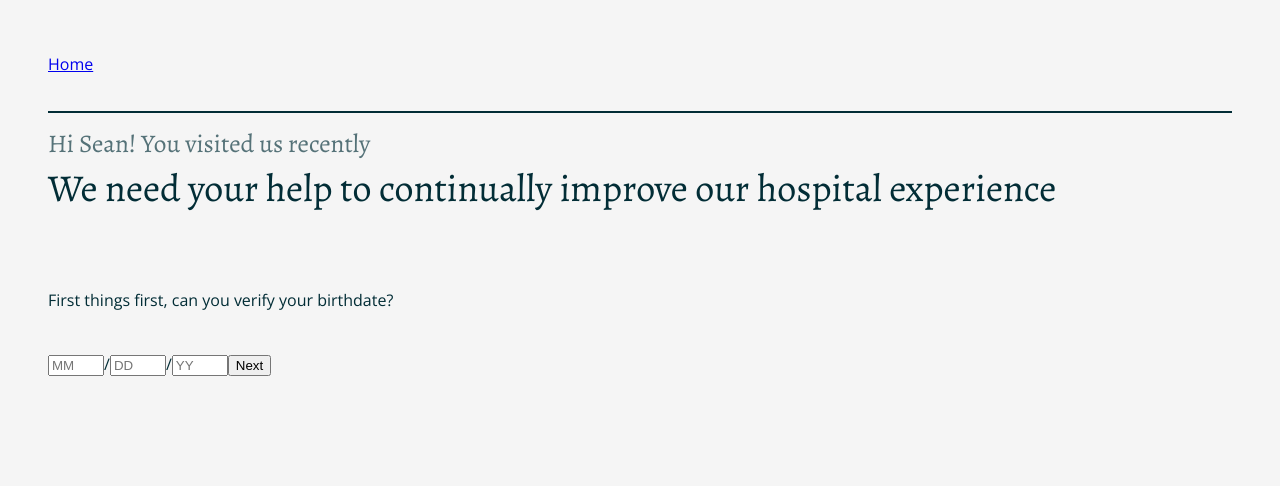
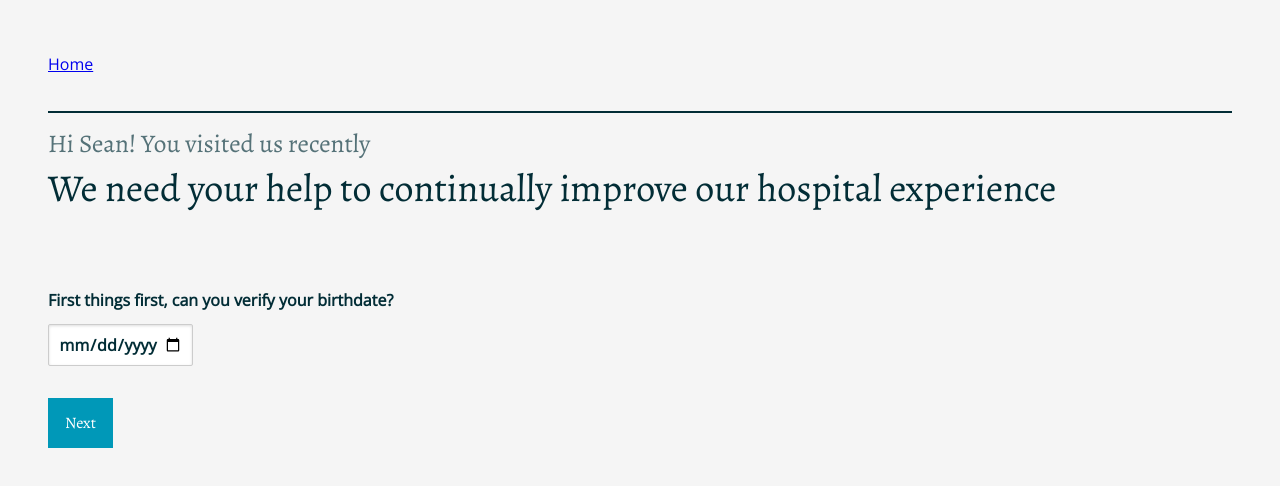
Before and after one commit to MobilityLabs/hospital-survey, a React app: page /steps/1 in a window 1280 px wide. Shown: the top 486 px of the page. Built offline with nearby package versions, Linux system fonts and the light colour scheme; the HTML template or start-up script is replaced by a standard one.

Commit message:
Add form styling, chaneg form to use datepicker input

```diff
--- a/src/App.scss
+++ b/src/App.scss
@@ -9,19 +9,196 @@
   padding: 3em;
 }
 
+
+button,
 .button {
   $button-color: saturate(lighten($body-color, 25), 25);
   @extend .h4;
   background-color: $button-color;
   color: white;
-  padding: 1em;
+  padding: .5em 1em;
   display: inline-block;
   border: 1px solid $button-color;
   font-size: 1em;
   font-family: $header-font-family;
+  text-decoration: none;
   &:hover {
     background-color: darken($button-color, 15);
     border-color: darken($button-color, 15);
     cursor: pointer;
   }
+  form & {
+    display: block;
+  }
+  p + &:first-of-type {
+    margin-top: 0;
+  }
 }
+
+
+/* ------------------- */
+/* Form Styles
+/* ----------------- */
+
+form > div { margin-bottom: 1em; }
+
+input,
+optgroup,
+select,
+keygen::-webkit-keygen-select,
+select[_moz-type="-mozilla-keygen"],
+textarea {
+	color: inherit;
+	font: inherit;
+	margin: 0;
+	margin-top: 0.5em;
+}
+
+label {
+	display: block;
+	margin: 0.75em 0;
+	font-weight: bold;
+  input {
+    display: block;
+  }
+}
+
+input[type="radio"] + label,
+input[type="checkbox"] + label {
+	margin: 0;
+	font-weight: 400;
+}
+
+button,
+input[type=button],
+input[type=reset],
+input[type=submit],
+{
+	-webkit-appearance: button;
+	cursor: pointer;
+}
+
+button[disabled],
+input[disabled] {
+	cursor: default;
+}
+
+input {
+	line-height: normal;
+}
+
+textarea { line-height: 1.25em; }
+
+select {
+	border: 1px solid #ccc;
+	background-color: #fff;
+}
+
+input[type=checkbox],
+input[type=radio] {
+	box-sizing: border-box;
+	padding: 0;
+	display: block;
+	margin-right: 0.25em;
+	margin-top: 2px;
+	float: left;
+	clear: both;
+}
+
+input[type=search] {
+		-webkit-appearance: textfield;
+		-moz-box-sizing: content-box;
+		-webkit-box-sizing: content-box;
+	box-sizing: content-box;
+}
+
+input[type=search]::-webkit-search-cancel-button,
+input[type=search]::-webkit-search-decoration {
+	-webkit-appearance: none;
+}
+
+input[type=text],
+input[type=password],
+input[type=email],
+input[type=url],
+input[type=date],
+input[type=month],
+input[type=time],
+input[type=datetime],
+input[type=datetime-local],
+input[type=week],
+input[type=number],
+input[type=search],
+input[type=tel],
+input[type=color],
+select[_moz-type="-mozilla-keygen"],
+keygen::-webkit-keygen-select,
+select,
+textarea {
+	border: 1px solid #ccc;
+	box-shadow: inset 0 1px 3px #ddd;
+	border-radius: 2px;
+	vertical-align: middle;
+		-webkit-box-sizing: border-box;
+		-moz-box-sizing: border-box;
+	box-sizing: border-box;
+	max-width: 100%;
+	padding: 0.5em 0.6em;
+	margin-bottom: 0.5em;
+}
+
+input[type=color] {
+	padding: 0;
+}
+
+input:not([type]) {
+	display: inline-block;
+	border: 1px solid #ccc;
+	box-shadow: inset 0 1px 3px #ddd;
+	border-radius: 2px;
+		-webkit-box-sizing: border-box;
+		-moz-box-sizing: border-box;
+	box-sizing: border-box;
+	padding: 0.5em 0.6em;
+}
+
+input[type=color] {
+	padding: 0.2em 0.5em;
+}
+
+input[type=file]:focus,
+input[type=radio]:focus,
+input[type=checkbox]:focus {
+	outline: 1px auto #129FEA;
+}
+
+input[readonly],
+select[readonly],
+textarea[readonly] {
+	background-color: #eee;
+	color: #777;
+	border-color: #ccc;
+}
+
+input:focus:invalid,
+textarea:focus:invalid,
+select:focus:invalid {
+	color: #b94a48;
+	border-color: #e9322d;
+	}
+
+input[type=file]:focus:invalid:focus,
+input[type=radio]:focus:invalid:focus,
+input[type=checkbox]:focus:invalid:focus {
+	outline-color: #e9322d;
+}
+
+
+/* Style your form buttons. Follow your heart */
+
+input[type="submit"],
+input[type="reset"],
+input[type="button"],
+button {
+	@extend .button;
+}
--- a/src/Home.js
+++ b/src/Home.js
@@ -10,7 +10,7 @@ export default class Home extends Component {
           We need your help to continually improve our hospital expierence
         </h1>
         <p>Lorem ipsum dolor sit amet, consectetur adipisicing elit, sed do eiusmod tempor incididunt ut labore et dolore magna aliqua. Ut enim ad minim veniam, quis nostrud exercitation ullamco laboris nisi ut aliquip ex ea commodo consequat. Duis aute irure dolor in reprehenderit in voluptate velit esse cillum dolore eu fugiat nulla pariatur. Excepteur sint occaecat cupidatat non proident, sunt in culpa qui officia deserunt mollit anim id est laborum.</p>
-        <button className="button">Let's get started</button>
+        <Link to="/steps/1" className="button">Let's get started</Link>
       </div>
     );
   }
--- a/src/Step1.js
+++ b/src/Step1.js
@@ -15,11 +15,10 @@ export default class Step1 extends Component {
           <small>Hi {this.props.name}! You visited us recently</small>
           We need your help to continually improve our hospital experience
         </h1>
-        <p>First things first, can you verify your birthdate?</p>
         <form onSubmit={this.submit}>
-          <input type="number" min="1" max="12" placeholder="MM" required={true}/>/
-          <input type="number" min="1" max="31" placeholder="DD" required={true}/>/
-          <input type="number" min="00" max="99" placeholder="YY" required={true}/>
+          <label>First things first, can you verify your birthdate?
+            <input type="date" name="birthdate" max="2017-06-01" required={true}/>
+          </label>
           <button type="submit">Next</button>
         </form>
       </div>
```
